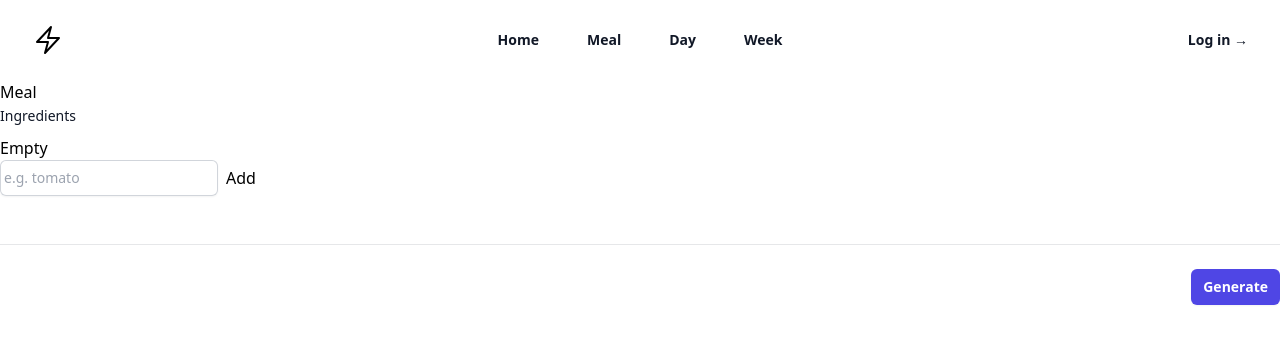
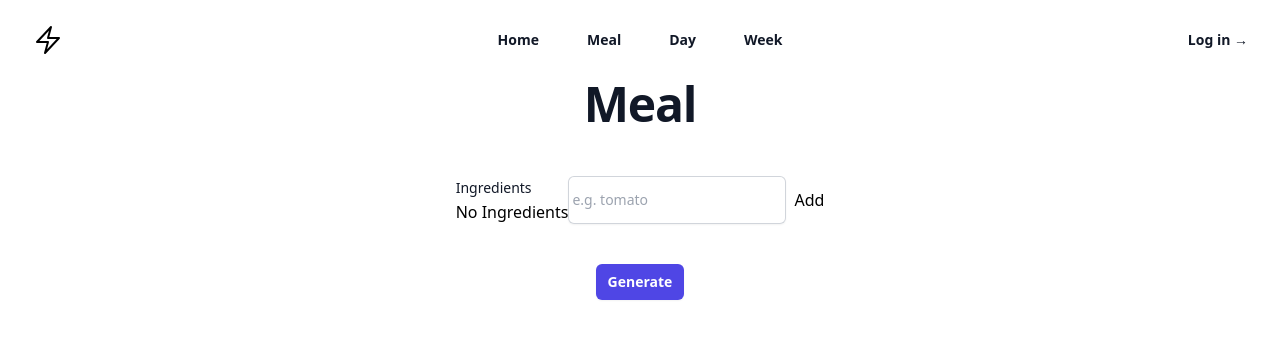
Before and after one commit to donnyha/random-recipe-generator, a Vue app: page /meal in a window 1280 px wide. Shown: the top 344 px of the page. Built offline with nearby package versions, Linux system fonts and the light colour scheme.

Commit message:
scaffold layout fix

```diff
--- a/src/views/MealView.vue
+++ b/src/views/MealView.vue
@@ -78,6 +78,7 @@
     return recipes
   }
 
+  // @TODO refactor to different component
   const getRecipeInstructionsWithRecipeId: (selectedRecipeId: number) => Promise<object[] | any[]> = async (selectedRecipeId: number) => {
     const url: string = `https://api.spoonacular.com/recipes/${selectedRecipeId}/analyzedInstructions`
     let instructions: string[] = []
@@ -123,17 +124,20 @@
 <template>
   <form>
     <div class="space-y-12">
-      <div class="border-b border-gray-900/10 pb-12">
+      <div class="flex flex-col">
 
-        <h1>Meal</h1>
+        <div id="page-title" class="flex items-center justify-center h-full">
+          <h1 class="text-xl font-bold tracking-tight text-gray-900 sm:text-5xl">Meal</h1>
+        </div>
 
-        <!-- Ingredient List -->
-        <div class="grid grid-cols-1 gap-x-6 gap-y-8 sm:grid-cols-6">
-          <div class="sm:col-span-4">
+        <!-- Ingredients -->
+        <div id="ingredients-section" class="flex items-center justify-center h-full m-10">
+          <div class="flex flex-row sm:col-span-4 mt-2">
+
+            <!-- Ingredients List -->
+            <div id="ingredients-list-section">
               <label for="user-ingredients" class="block text-sm font-medium leading-6 text-gray-900">Ingredients</label>
-            <div class="mt-2">
               <div v-if="!isIngredientsEmpty" class="flex rounded-md shadow-sm ring-1 ring-inset ring-gray-300 focus-within:ring-2 focus-within:ring-inset focus-within:ring-indigo-600 sm:max-w-md">
-                <div>
                 <ul>
                   <li v-for="(ingredient, index) in ingredients" :key="index" >
                     <input type="text" name="ingredient-{{ index }}" :value="ingredient" readonly />
@@ -141,10 +145,11 @@
                   </li>
                 </ul>
               </div>
+              <div v-else>No Ingredients</div>
             </div>
-              <div v-else>Empty</div>
 
-              <div class="flex flex-row">
+            <!-- New Ingredient Input -->
+            <div id="new-ingredients-section" class="flex flex-row">
               <div class="flex rounded-md shadow-sm ring-1 ring-inset ring-gray-300 focus-within:ring-2 focus-within:ring-inset focus-within:ring-indigo-600 sm:max-w-md">
                 <input type="text" v-model="newIngredientInput" id="new-ingredient" name="new-ingredient" placeholder="e.g. tomato" class="block flex-1 border-0 bg-transparent py-1.5 pl-1 text-gray-900 placeholder:text-gray-400 focus:ring-0 sm:text-sm sm:leading-6" />
               </div>
@@ -153,10 +158,10 @@
 
           </div>
         </div>
-        </div>
 
         <!-- @TODO Refactor to separate component  -->
-        <div v-if="!isRecipesEmpty" class="flex flex-row">
+        <!-- Recipes -->
+        <div id="recipes-section" v-if="!isRecipesEmpty" class="flex flex-row">
           <!-- Recipe List -->
           <div>
             <h2 class="text-base font-semibold leading-7 text-gray-900">
@@ -171,6 +176,7 @@
             </ul>
           </div>
 
+          <!-- Selected Recipe Information -->
           <div v-if="Object.keys(selectedRecipe).length > 0">
             <h2>Information</h2>
             <div>
@@ -204,11 +210,13 @@
             </div>
           </div>
         </div>
-      </div>
+
+        <!-- Generate Button -->
+        <div class="flex items-center justify-center h-full">
+          <button id="generate-button" type="button" @click="generateRecipes()" class="rounded-md bg-indigo-600 px-3 py-2 text-sm font-semibold text-white shadow-sm hover:bg-indigo-500 focus-visible:outline focus-visible:outline-2 focus-visible:outline-offset-2 focus-visible:outline-indigo-600">Generate</button>
         </div>
 
-    <div class="mt-6 flex items-center justify-end gap-x-6">
-      <button type="button" @click="generateRecipes()" class="rounded-md bg-indigo-600 px-3 py-2 text-sm font-semibold text-white shadow-sm hover:bg-indigo-500 focus-visible:outline focus-visible:outline-2 focus-visible:outline-offset-2 focus-visible:outline-indigo-600">Generate</button>
+      </div>
     </div>
   </form>
 </template>
```
Lines whose indentation alone changed are shown as unchanged.
